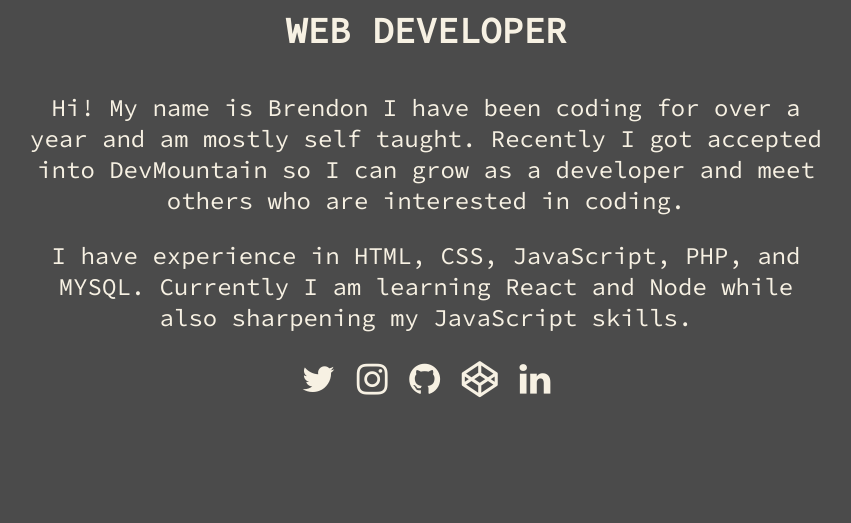
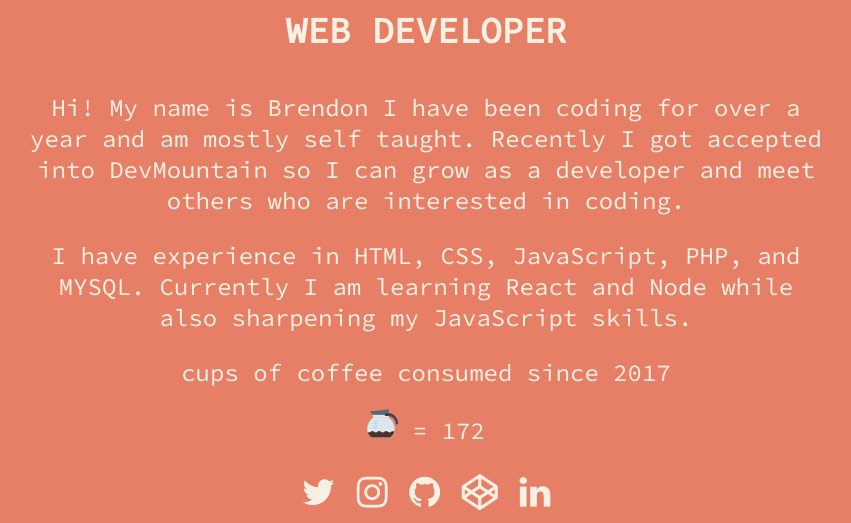
Before and after one commit to bfrest/portfilio, a plain HTML site: page index.html in a window 1280 px wide. Shown: the part 280-803 px from the top of the page, without its empty margins (214-1065 px from the left). Drawn offline with Linux system fonts and the light colour scheme.

Commit message:
first commit

```diff
--- a/index.html
+++ b/index.html
@@ -43,6 +43,12 @@
 				I have experience in HTML, CSS, JavaScript, PHP, and MYSQL. Currently I am learning React and Node while also sharpening
 				my JavaScript skills.
 			</p>
+			<p>
+				cups of coffee consumed since 2017
+				<br />
+				<img class="coffeePot" src='coffee.svg'>
+				<span class="coffees"></span>
+			</p>
 
 		</div>
 
@@ -50,10 +56,27 @@
 			const textElement = document.querySelector('.writingText');
 			var i = 0;
 			var txt = 'WEB DEVELOPER';
+			const body = document.querySelector('body');
+			const backgroundColors = ['var(--red)', 'var(--gray)', 'var(--yellow)', 'var(--amethyst)', 'var(--BADA55)',
+				'var(--honeyGlow)', 'var(--purpleMountain)', 'var(--sawTooth)', '(--softBlue)', 'var(--brewedMonster)'
+			];
+			const randomInt = Math.floor(Math.random() * backgroundColors.length); // get random int within the length of the array
+			const coffees = document.querySelector('.coffees');
+			const initialDate = new Date(2017, 11, 1); // month is zero-based
+			const now = Date.now();
+			const difference = now - initialDate; // get the difference between december 2017 and today
+			const millisecondsPerDay = 24 * 60 * 60 * 1000;
+			const daysSince = Math.floor(difference / millisecondsPerDay) * 2; // multiply days past by 2 (cups off coffee)
+			coffees.innerHTML = " = " + daysSince; // add the unhealthy amount of coffe i've drank
 
 			setInterval(() => {
-				textElement.innerHTML += txt.charAt(i);
+				textElement.innerHTML += txt.charAt(i); // display the word letter by letter
 				i++;
 			}, 90);
+
+			function changeBackground() {
+				body.style.background = backgroundColors[randomInt]; // set background to a random color
+			}
+			changeBackground();
 		</script>
 </body>
--- a/styles.css
+++ b/styles.css
@@ -7,6 +7,13 @@
   --red: #e84118;
   --purple: #5f27cd;
   --grayBlue: #3c6382;
+  --amethyst: #9b59b6;
+  --BADA55: #bada55;
+  --honeyGlow: #eab543;
+  --purpleMountain: #786fa6;
+  --sawTooth: #f19066;
+  --softBlue: #778beb;
+  --brewedMonster: #e77f67;
 }
 
 body {
@@ -77,6 +84,11 @@ li {
 
 .writingText {
   height: 1.5em;
+}
+
+.coffeePot {
+  height: 1.3em;
+  padding-top: 20px;
 }
 
 @media (max-width: 320px) {
```
Also changed, not shown: coffee.svg (added), 1 other file.
